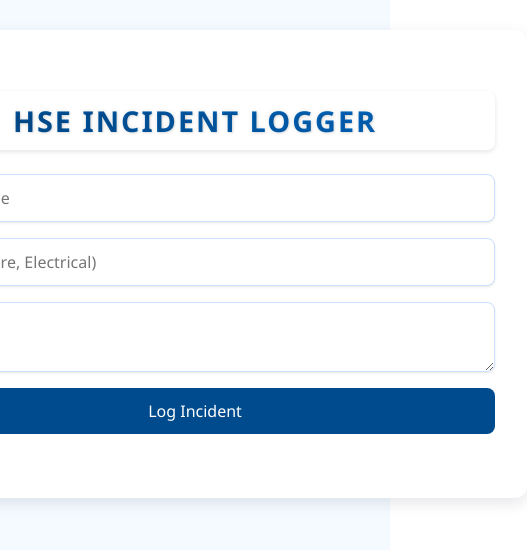
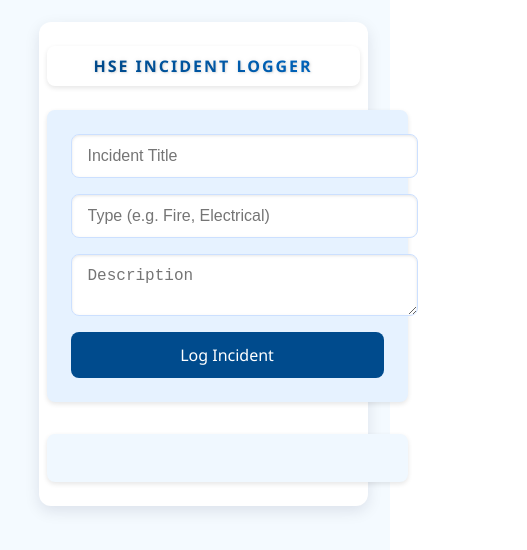
Before and after one commit to Bentroy/HSE_INCIDENT_LOGGER, a React (Vite) app in the folder hse-incident-logger/: page / in a window 390 px wide. Shown: the part 158-708 px from the top of the page, 527 px wide, since content can reach past the window. Built offline with nearby package versions, Linux system fonts and the light colour scheme.

Commit message:
the css is crazy, but it works

```diff
--- a/hse-incident-logger/src/App.css
+++ b/hse-incident-logger/src/App.css
@@ -2,8 +2,8 @@ body {
   margin: 0;
   padding: 0;
   font-family: 'Segoe UI', sans-serif;
-  background-color: #f4faff; /* soft blue background */
-  color: #001f3f; /* Rack Centre dark blue */
+  background-color: #f4faff;
+  color: #001f3f;
   justify-content: center;
 }
 
@@ -18,7 +18,7 @@ body {
 
 .naming {
   text-align: center;
-  color: #004b8d; /* Strong Rack blue */
+  color: #004b8d;
   margin-bottom: 1.5rem;
   font-size: 1.5rem;
   font-weight: bold;
@@ -42,7 +42,7 @@ body {
   font-weight: 600;
   text-transform: uppercase;
   letter-spacing: 2px;
-  color: #004b8d; /* Strong Rack blue */
+  color: #004b8d;
   background: linear-gradient(90deg, #004b8d, #0074d9);
   -webkit-background-clip: text;
   -webkit-text-fill-color: transparent;
@@ -53,10 +53,9 @@ body {
   transition: transform 0.3s ease;
 }
 
-
 h1 {
   text-align: center;
-  color: #004b8d; /* Strong Rack blue */
+  color: #004b8d;
   margin-bottom: 1.5rem;
 }
 
@@ -65,9 +64,20 @@ form {
   flex-direction: column;
   gap: 1rem;
   margin-bottom: 2rem;
-
+  background: #e6f2ff;
+  padding: 1.5rem;
+  border-radius: 8px;
+  box-shadow: 0 2px 5px rgba(0, 0, 0, 0.1);
+  transition: box-shadow 0.3s ease;
+  &:hover {
+    box-shadow: 0 4px 10px rgba(0, 0, 0, 0.2);
+    transform: translateY(-2px);
   }
-
+  label {
+    font-weight: bold;
+    color: #001f3f;
+    margin-bottom: 0.5rem;
+  }
   input,
   textarea {
     padding: 0.75rem 1rem;
@@ -78,18 +88,13 @@ textarea {
     transition: border-color 0.2s ease;
     background-color: white;
     color: black;
-  box-shadow: 0 1px 3px rgba(0, 0, 0, 0.1);
-  font-family: 'Segoe UI', sans-serif;
-
+    box-shadow: inset 0 1px 3px rgba(0, 0, 0, 0.1);
   }
-
   input:focus,
   textarea:focus {
     border-color: #0074d9;
     box-shadow: 0 0 5px rgba(0, 116, 217, 0.5);
-
   }
-
   button {
     background-color: #004b8d;
     color: white;
@@ -99,22 +104,265 @@ button {
     border-radius: 8px;
     cursor: pointer;
     transition: background 0.3s ease;
+    &:hover {
+      background-color: #0066cc;
+    }
   }
 
-button:hover {
-  background-color: #0066cc;
+  button:disabled {
+    background-color: #cce0ff;
+    cursor: not-allowed;
+  }
 }
 
 ul {
   list-style: none;
   padding: 0;
   margin-top: 2rem;
+  background: #f0f8ff;
+  padding: 1.5rem;
+  border-radius: 8px;
+  box-shadow: 0 2px 5px rgba(0, 0, 0, 0.1);
+  transition: box-shadow 0.3s ease;
+  &:hover {
+    box-shadow: 0 4px 10px rgba(0, 0, 0, 0.2);
+    transform: translateY(-2px);
   }
-
+  font-size: 1rem;
+  color: #001f3f;
   li {
+    margin-bottom: 1rem;
+    padding: 0.5rem;
+    border-bottom: 1px solid #cce0ff;
+  }
+  li:last-child {
+    border-bottom: none;
+  }
+  li:hover {
+    background-color: #e6f2ff;
+    cursor: pointer;
+  }
+  li span {
+    font-weight: bold;
+    color: #004b8d;
+  }
+  }
+  li p {
+    margin: 0.5rem 0;
+    color: #001f3f;
+  }
+}
+.footer {
+  text-align: center;
+  margin-top: 2rem;
+  padding: 1rem;
   background: #f0f8ff;
+  border-top: 1px solid #cce0ff;
+}
+  color: #001f3f;
+  font-size: 0.9rem;
+  a {
+    color: #004b8d;
+    text-decoration: none;
+    &:hover {
+      text-decoration: underline;
+    }
+  }
+}
+@media (max-width: 600px) {
+  .container {
     padding: 1rem;
-  border-left: 4px solid #004b8d;
-  border-radius: 8px;
-  margin-bottom: 1rem;
   }
+  form {
+    width: 100%;
+  }
+  ul {
+    width: 100%;
+  }
+  .naming {
+    font-size: 1.2rem;
+  }
+  h1 {
+    font-size: 1.5rem;
+  }
+  input,
+  textarea {
+    width: 100%;
+  }
+  button {
+    width: 100%;
+  }
+  .footer {
+    font-size: 0.8rem;
+  }
+}
+@media (max-width: 400px) {
+  .container {
+    width: 100%;
+    padding: 0.5rem;
+  }
+  .naming {
+    font-size: 1rem;
+  }
+  h1 {
+    font-size: 1.2rem;
+  }
+  form {
+    width: 100%;
+  }
+  ul {
+    width: 100%;
+  }
+  input,
+  textarea {
+    width: 100%;
+  }
+  button {
+    width: 100%;
+  }
+  .footer {
+    font-size: 0.7rem;
+  }
+}
+/* @media (prefers-color-scheme: dark) {
+  body {
+    background-color: #001f3f;
+    color: #f4faff;
+  }
+  .container {
+    background: #00264d;
+    box-shadow: 0 5px 15px rgba(0, 0, 0, 0.2);
+  }
+  .naming {
+    color: #66b3ff;
+    background: linear-gradient(90deg, #66b3ff, #0074d9);
+    text-shadow: 1px 1px 2px rgba(0, 0, 0, 0.2), 0 0 5px rgba(0, 0, 0, 0.2);
+  }
+  h1 {
+    color: #66b3ff;
+  }
+  form {
+    background: #003366;
+    border: 1px solid #004080;
+  }
+  input,
+  textarea {
+    background-color: #00264d;
+    color: #f4faff;
+    border: 1px solid #004080;
+  }
+  input:focus,
+  textarea:focus {
+    border-color: #66b3ff;
+    box-shadow: 0 0 5px rgba(102, 179, 255, 0.5);
+  }
+  button {
+    background-color: #004080;
+    color: #f4faff;
+    border: none;
+    box-shadow: 0 2px 5px rgba(0, 0, 0, 0.2);
+  }
+  button:hover {
+    background-color: #0059b3;
+  }
+  button:disabled {
+    background-color: #004080;
+    cursor: not-allowed;
+  }
+  ul {
+    background: #00264d;
+    color: #f4faff;
+  }
+  li {
+    border-bottom: 1px solid #004080;
+  }
+  li:hover {
+    background-color: #003366;
+  }
+  li span {
+    color: #66b3ff;
+  }
+  li p {
+    color: #f4faff;
+  }
+  .footer {
+    background: #00264d;
+    color: #f4faff;
+    border-top: 1px solid #004080;
+  }
+  a {
+    color: #66b3ff;
+    &:hover {
+      text-decoration: underline;
+    }
+  }
+} */
+/* @media (prefers-color-scheme: light) {
+  body {
+    background-color: #f4faff;
+    color: #001f3f;
+  }
+  .container {
+    background: white;
+    box-shadow: 0 5px 15px rgba(0, 0, 0, 0.1);
+  }
+  .naming {
+    color: #004b8d;
+    background: linear-gradient(90deg, #004b8d, #0074d9);
+    text-shadow: 1px 1px 2px rgba(0, 0, 0, 0.1), 0 0 5px rgba(0, 0, 0, 0.1);
+  }
+  h1 {
+    color: #004b8d;
+  }
+  form {
+    background: #e6f2ff;
+    border: 1px solid #cce0ff;
+  }
+  input,
+  textarea {
+    background-color: white;
+    color: black;
+    border: 1px solid #cce0ff;
+  }
+  input:focus,
+  textarea:focus {
+    border-color: #0074d9;
+    box-shadow: 0 0 5px rgba(0, 116, 217, 0.5);
+  }
+  button {
+    background-color: #004b8d;
+    color: white;
+    border: none;
+    box-shadow: 0 2px 5px rgba(0, 0, 0, 0.1);
+  button:hover {
+    background-color: #0066cc;
+  button:disabled {
+    background-color: #cce0ff;
+    cursor: not-allowed;
+  }
+  ul {
+    background: #f0f8ff;
+    color: #001f3f;
+  li {
+    border-bottom: 1px solid #cce0ff;
+  }
+  li:hover {
+    background-color: #e6f2ff;
+  }
+  li span {
+    color: #004b8d;
+  }
+  li p {
+    color: #001f3f;
+  }
+  .footer {
+    background: #f0f8ff;
+    color: #001f3f;
+    border-top: 1px solid #cce0ff;
+  }
+  a {
+    color: #004b8d;
+    &:hover {
+      text-decoration: underline;
+  }
+} */
```
Lines whose indentation alone changed are shown as unchanged.
